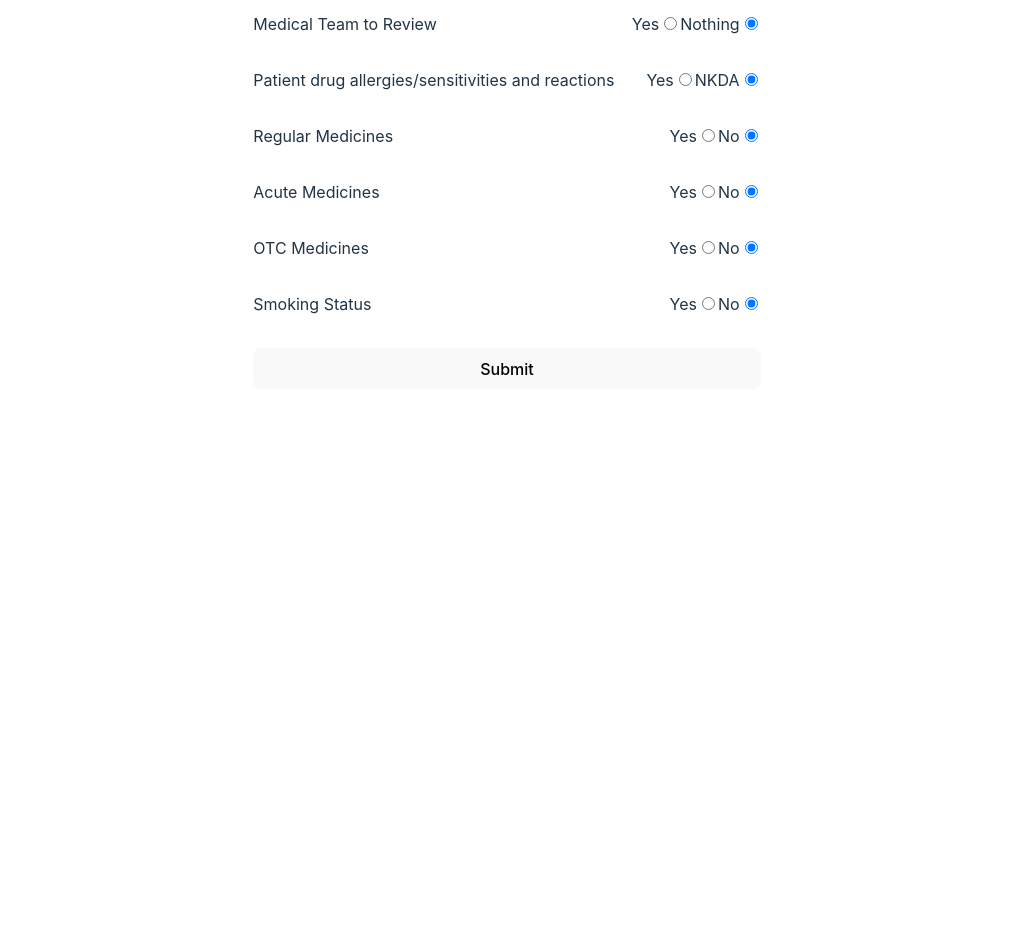
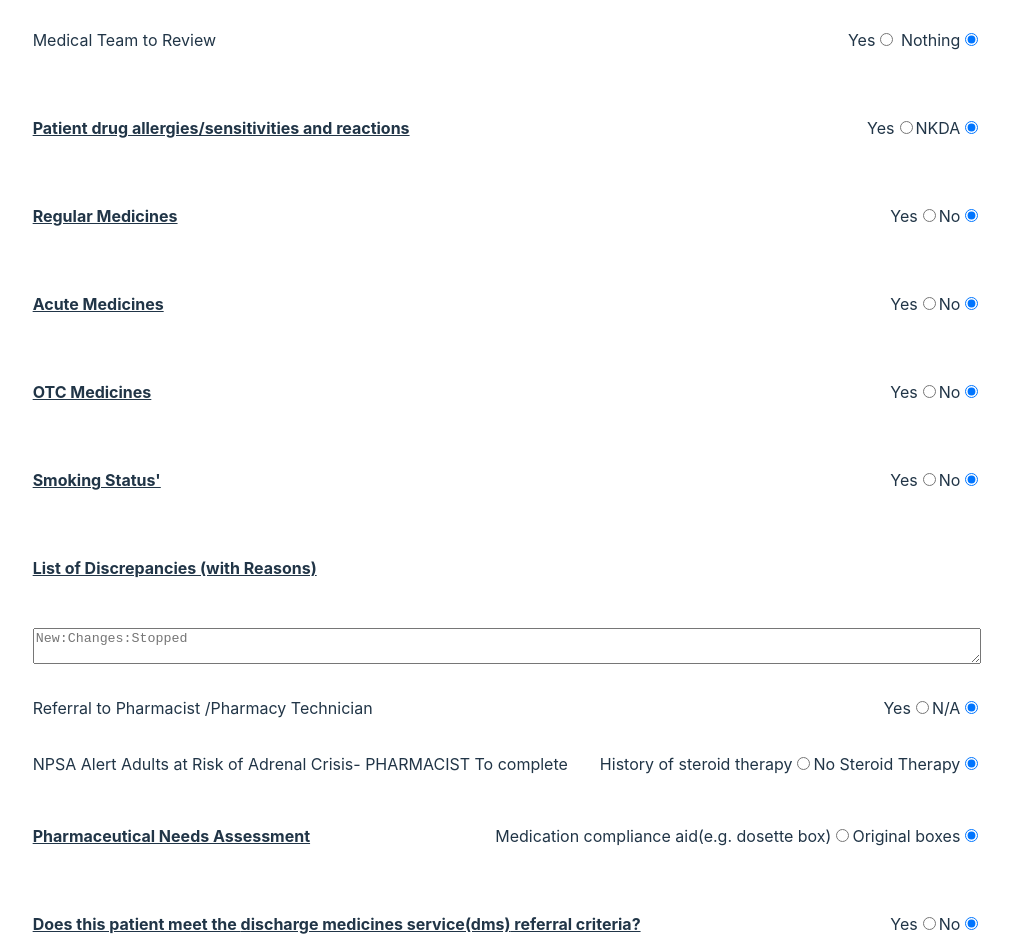
Before and after one commit to Pharma2022/SCR-Autosummarise, a React (Vite) app: page / in a window 1280 px wide. Shown: the part 300-1252 px from the top of the page, without its empty margins (133-1145 px from the left). Before the commit the page ends 800 px from the top, so only its background shows below. Built offline with nearby package versions, Linux system fonts and the light colour scheme.

Commit message:
added further form elements, refactored yesOrNoRadio

```diff
--- a/src/components/Form.jsx
+++ b/src/components/Form.jsx
@@ -1,4 +1,4 @@
-import React from 'react'
+import React, { Fragment } from 'react'
 import '../index.css'
 import { useFormContext } from '../context/formContext'
 import TextInput from './TextInput'
@@ -7,6 +7,7 @@ import Time from './Time'
 import YesNoRadio from './YesNoRadio'
 import TextArea from './TextArea'
 import NumberInput from './NumberInput'
+import Label from './Label'
 
 
 const Form = () => {
@@ -14,9 +15,13 @@ const Form = () => {
         const {
           completedBy,reconciledBy,transcribedBy,dateCompleted,timeCompleted,medReviewRequired,medReviewComments,
           hasAllergy,allergies,hasRegMeds,regMeds,hasAcuteMeds,acuteMeds,hasOtcMeds,otcMeds,
-          smokes,cigNum,smokingAdvice,smokingAdviceComments,nrtConsent,preferredNrt
-
-  }=form
+          smokes,cigNum,smokingAdvice,smokingAdviceComments,nrtConsent,preferredNrt,smokingReferral,
+          discrepancies,pharmReferral,pharmReferralComments,
+          hasSteroids,longTermHigh,longTermHighIndication,hasIcs,ics,hasEmergencySteroids,emergencySteroids,
+          isMca,isDms,hasDmsConsent,isDosette,chemistName,chemistNo,odsCode,nhsMail,lastSupplyDate,
+          commsIssues,commsIssuesComments, counsellingReq,counsellingReqComments,compliance,complianceComments,
+          hasWarfarin,warfarinIndication,warfarinRange,warfarinDose,warfarinDuration,warfarinLastAppt,warfarinINR,warfarinClinic,warfarinClinicContactNo,warfarinClinicEmail,warfarinNextAppt
+              }=form
     const handleSubmit=(e)=>{
         e.preventDefault()
         console.log(form)
@@ -31,35 +36,38 @@ const Form = () => {
          <Time name='timeCompleted' value={timeCompleted} title='Time Completed'/>
 
          <YesNoRadio
-               label='Medical Team to Review' value={medReviewRequired}
-               name='medReviewRequired'no='Nothing'>
+               label={<p>Medical Team to Review</p>} value={medReviewRequired}
+               name='medReviewRequired'no=' Nothing'>
               <TextArea name='medReviewComments' value={medReviewComments}/>
          </YesNoRadio>
 
           <YesNoRadio
-               label='Patient drug allergies/sensitivities and reactions'
+               label={<p className='bold underline'>Patient drug allergies/sensitivities and reactions</p>}
                 value={hasAllergy} name='hasAllergy'no='NKDA'>
               <TextArea name='allergies' value={allergies}/>
           </YesNoRadio>
 
           <YesNoRadio
-                label='Regular Medicines' value={hasRegMeds} name='hasRegMeds'>
+                label={<p className='bold underline'>Regular Medicines </p>}
+                value={hasRegMeds} name='hasRegMeds'>
                <TextArea  name='regMeds' value={regMeds}/>
           </YesNoRadio>
 
           <YesNoRadio
-                 label='Acute Medicines' value={hasAcuteMeds} name='hasAcuteMeds'>
+                 label={<p className='bold underline'>Acute Medicines </p>}
+                 value={hasAcuteMeds} name='hasAcuteMeds'>
                <TextArea name='acuteMeds' value={acuteMeds}/>
           </YesNoRadio>
 
            <YesNoRadio
-                 label='OTC Medicines' value={hasOtcMeds} name='hasOtcMeds'>
+                 label={<p className='bold underline'>OTC Medicines</p>}
+                 value={hasOtcMeds} name='hasOtcMeds'>
                 <TextArea name='otcMeds' value={otcMeds}/>
           </YesNoRadio>
 
           <YesNoRadio
-            label='Smoking Status' value={smokes} name='smokes'  >
-                  <NumberInput title='Number of cigarettes smoked per day' name='cigNum' value={""||cigNum}/>
+            label={<p className='bold underline'>Smoking Status'</p>   } value={smokes} name='smokes'>
+                   <NumberInput title='Number of cigarettes smoked per day' name='cigNum' value={""||cigNum}/>
                   <YesNoRadio label='Smoking cessation advice given'  name='smokingAdvice' value={smokingAdvice} >
                         <TextArea name='smokingAdviceComments' value={smokingAdviceComments} placeholder={'Specify'}/>
                   </YesNoRadio>
@@ -67,10 +75,89 @@ const Form = () => {
                         <TextArea name='preferredNrt'value={preferredNrt}/>
 
                   </YesNoRadio>
+                  <YesNoRadio label='Patient referred to smoking cessation service' name='smokingReferral' value={smokingReferral}>
+                      <a href='https://my.northmid.nhs.uk/tackling-tobacco-dependency' target='_blank' >
+                        To refer to the smoking cessation service, please click here
+                      </a>
+                  </YesNoRadio>
+
+          </YesNoRadio>
+
+          <Label name='discrepancies' label={<p className='bold underline'>List of Discrepancies (with Reasons)</p>}>
+                <TextArea name='discrepancies' value={discrepancies} placeholder={'New:Changes:Stopped'}/>
+          </Label>
+
+          <YesNoRadio label='Referral to Pharmacist /Pharmacy Technician' name='pharmReferral' value={pharmReferral}  no='N/A'>
+                <TextArea name='pharmReferralComments' value={pharmReferralComments} placeholder={'Enter details'}/>
+          </YesNoRadio>
+
+          <YesNoRadio label='NPSA Alert Adults at Risk of Adrenal Crisis- PHARMACIST To complete' name='hasSteroids' value={hasSteroids}
+                       yes='History of steroid therapy' no='No Steroid Therapy'>
+                <p>If yes to any questions below, supply red steroid emergency card on discharge (add red steroid card prompt on TTA).
+                  Refer to the bulletin and Adrenal Crisis Clinical Guideline for full criteria.</p>
+                <a href='https://my.northmid.nhs.uk/download.cfm?ver=9962%3E' target='_blank'>
+                    Link to Adrenal Crisis guideline
+                </a>
+                <YesNoRadio label={<p>Was the patient prescribed long term or high dose <span className='underline'>oral</span> steroids before admission</p>}
+                    name='longTermHigh' value={longTermHigh}>
+                      <TextArea name='longTermHighIndication' value={longTermHighIndication} placeholder={'State Indication'}/>
+                </YesNoRadio>
+                <YesNoRadio label={<p>Was the patient high dose <span className='underline'>Inhaled</span> steroids before admission</p>}
+                    name='hasIcs' value={hasIcs}>
+                      <TextArea name='ics' value={ics} placeholder={'Specify'}/>
+                </YesNoRadio>
+                <YesNoRadio label={<p>Was the patient prescribed <span className='underline'>emergency hydrocortisone injection</span>  before admission </p>}
+                    name='hasEmergencySteroids' value={hasEmergencySteroids}>
+                      <TextArea  name='emergencySteroids' value={emergencySteroids} placeholder={'Specify'}/>
+                </YesNoRadio>
+          </YesNoRadio>
+          {
+          <Fragment >
+              <YesNoRadio label={<p className='bold underline'>Pharmaceutical Needs Assessment</p>}
+                name='isMca' value={isMca} yes='Medication compliance aid(e.g. dosette box)' no='Original boxes'></YesNoRadio>
+
+              <YesNoRadio label={<p className='bold underline'>Does this patient meet the <span className='bold'>discharge medicines service(dms)</span> referral criteria?</p>}
+                name='isDms' value={isDms}  >
+                    <YesNoRadio  label={<p>If yes, complete all community pharmacy details including ODS code (obtainable from SCR).Has the patient given consent to send information to the nominated pharmacy?</p>}
+                    name='hasDmsConsent' value={hasDmsConsent}
+                    />
+
+              </YesNoRadio>
+
+              <YesNoRadio   label={<p>Dosette box patient</p>}  name='isDosette' value={isDosette}>
+                      <TextInput name='chemistName' value={chemistName}     title='Community pharmacy name'/>
+                      <TextInput name='chemistNo'   value={chemistNo}       title='Contact number'/>
+                      <TextInput name='odsCode'     value={odsCode}         title='ODS Code'/>
+                      <TextInput name='nhsMail'     value={nhsMail}         title='NHS Email'/>
+                      <Date name='lastSupplyDate'   value={lastSupplyDate}  title='Date of last supply'/>
+              </YesNoRadio>
+              <YesNoRadio label={<p>Communication concerns (e.g.visual/hearing/language)</p>} name='commsIssues' value={commsIssues}>
+                      <TextArea name='commsIssuesComments' value={commsIssuesComments} placeholder='Specify'/>
+              </YesNoRadio>
+              <YesNoRadio label={<p>Counselling required</p>} name='counsellingReq' value={counsellingReq}>
+                      <TextArea name='counsellingReqComments' value={counsellingReqComments} placeholder='Specify'/>
+              </YesNoRadio>
+              <YesNoRadio label={<p>Compliance issues</p>} name='compliance' value={compliance}>
+                      <TextArea name='complianceComments' value={complianceComments} placeholder='Specify'/>
+              </YesNoRadio>
+
+              <YesNoRadio label={<p className='bold underline'>Anticoagulation</p>} name='hasWarfarin' value={hasWarfarin}>
+                      <TextInput name='warfarinIndication'      value={warfarinIndication}         title='Indication' />
+                      <TextInput name='warfarinRange'           value={warfarinRange}              title='Target Range' />
+                      <TextInput name='warfarinDose'            value={warfarinDose}               title='Dose' />
+                      <TextInput name='warfarinDuration'        value={warfarinDuration}           title='Duration' />
+                      <Date      name='warfarinLastAppt'        value={warfarinLastAppt}           title='Last appointment Date' />
+                      <TextInput name='warfarinINR'             value={warfarinINR}                title='Last INR Result'/>
+                      <TextInput name='warfarinClinic'          value={warfarinClinic}             title='Name of anticoagulation clinic/provider'/>
+                      <TextInput name='warfarinClinicContactNo' value={warfarinClinicContactNo}    title='Contact number of provider'/>
+                      <TextInput name='warfarinClinicEmail' value={warfarinClinicEmail}            title='Email of provider'/>
+                      <Date      name='warfarinNextAppt'        value={warfarinNextAppt}           title='Date of next appointment' />
+              </YesNoRadio>
+          </Fragment>
+
+          }
 
 
-
-          </YesNoRadio>
 
          <button>Submit</button>
 
--- a/src/components/Label.jsx
+++ b/src/components/Label.jsx
@@ -0,0 +1,16 @@
+import React, { Fragment } from 'react'
+
+const Label = ({label,name,children}) => {
+  return (
+    <Fragment>
+    <div className='form-row flex-row'>
+    <label htmlFor={name}>{label}</label>
+
+
+    </div>
+        {children}
+        </Fragment>
+  )
+}
+
+export default Label
--- a/src/components/NumberInput.jsx
+++ b/src/components/NumberInput.jsx
@@ -1,4 +1,4 @@
-import React, { Fragment } from 'react'
+import React from 'react'
 import { useFormContext } from '../context/formContext'
 
 const NumberInput = ({name,value,title}) => {
@@ -7,10 +7,10 @@ const NumberInput = ({name,value,title}) => {
 
 
       return (
-        <Fragment>
+        <div className='form-row flex-row'>
         <label htmlFor={name}>{title}</label>
         <input type='number' name={name} value={value} onChange={handleChange} />
-        </Fragment>
+        </div>
       )
     }
 
--- a/src/components/YesNoRadio.jsx
+++ b/src/components/YesNoRadio.jsx
@@ -12,7 +12,7 @@ const RadioLabel=({label,children})=>(
 
 
 
-const YesNoRadio = ({label,value,name,no,children}) => {
+const YesNoRadio = ({label,value,name,yes,no,children}) => {
     const {handleChange}=useFormContext()
 
 
@@ -21,14 +21,14 @@ const YesNoRadio = ({label,value,name,no,children}) => {
     <Fragment>
    <RadioLabel label={label}>
 
-        <label >Yes
-        <input    type="radio" name={name} value={true} onChange={handleChange} checked={value!==""}  />
+        <label >{yes? yes:"Yes"}
+        <input    type="radio" name={name} value={true} onChange={handleChange} checked={value}  />
         </label>
 
 
          <label >{no? no :"No"}
 
-         <input   type="radio" name={name} value="" onChange={handleChange} checked={value===""}  />
+         <input   type="radio" name={name} value={""} onChange={handleChange} checked={!value}  />
          </label>
 
 
--- a/src/hooks/useForm.jsx
+++ b/src/hooks/useForm.jsx
@@ -9,7 +9,15 @@ const useForm = () => {
         completedBy:"",reconciledBy:"",transcribedBy:"",dateCompleted:"",timeCompleted:"",
         medReviewRequired:"",medReviewComments:"",
         hasAllergy:"", allergies:"",hasRegMeds:"",regMeds:"",hasAcuteMeds:"",acuteMeds:"",hasOtcMeds:"",otcMeds:"",
-        smokes:"",cigNum:"",smokingAdvice:"",smokingAdviceComments:"",nrtConsent:"",preferredNrt:""  })
+        smokes:"",cigNum:"",smokingAdvice:"",smokingAdviceComments:"",nrtConsent:"",preferredNrt:"",smokingReferral:"",
+        discrepancies:"",pharmReferral:"",pharmReferralComments:"",
+        hasSteroids:"",longTermHigh:"",longTermHighIndication:"",hasIcs:"",ics:"",hasEmergencySteroids:"",emergencySteroids:"",
+        isMca:"",isDms:"",hasDmsConsent:"",isDosette:"",chemistName:"",chemistNo:"",odsCode:"",nhsMail:"",lastSupplyDate:"",
+        commsIssues:"",commsIssuesComments:"", counsellingReq:"",counsellingReqComments:"",compliance:"",complianceComments:"",
+        hasWarfarin:"",warfarinIndication:"",warfarinRange:"",warfarinDose:"",warfarinDuration:"",warfarinLastAppt:"",warfarinINR:"",warfarinClinic:"",warfarinClinicContactNo:"",warfarinClinicEmail:"",warfarinNextAppt:"",
+
+
+    })
 
     const  handleChange=(e)=> {
       const {name, value, type, checked} = e.target
--- a/src/index.css
+++ b/src/index.css
@@ -71,6 +71,7 @@ button:focus-visible {
 }
 .form-row{
   gap:2em;
+  align-items: center;
 }
 
 
@@ -86,3 +87,9 @@ button:focus-visible {
     background-color: #f9f9f9;
   }
 }
+.underline{
+  text-decoration: underline;
+}
+.bold{
+  font-weight: 700;
+}
```
